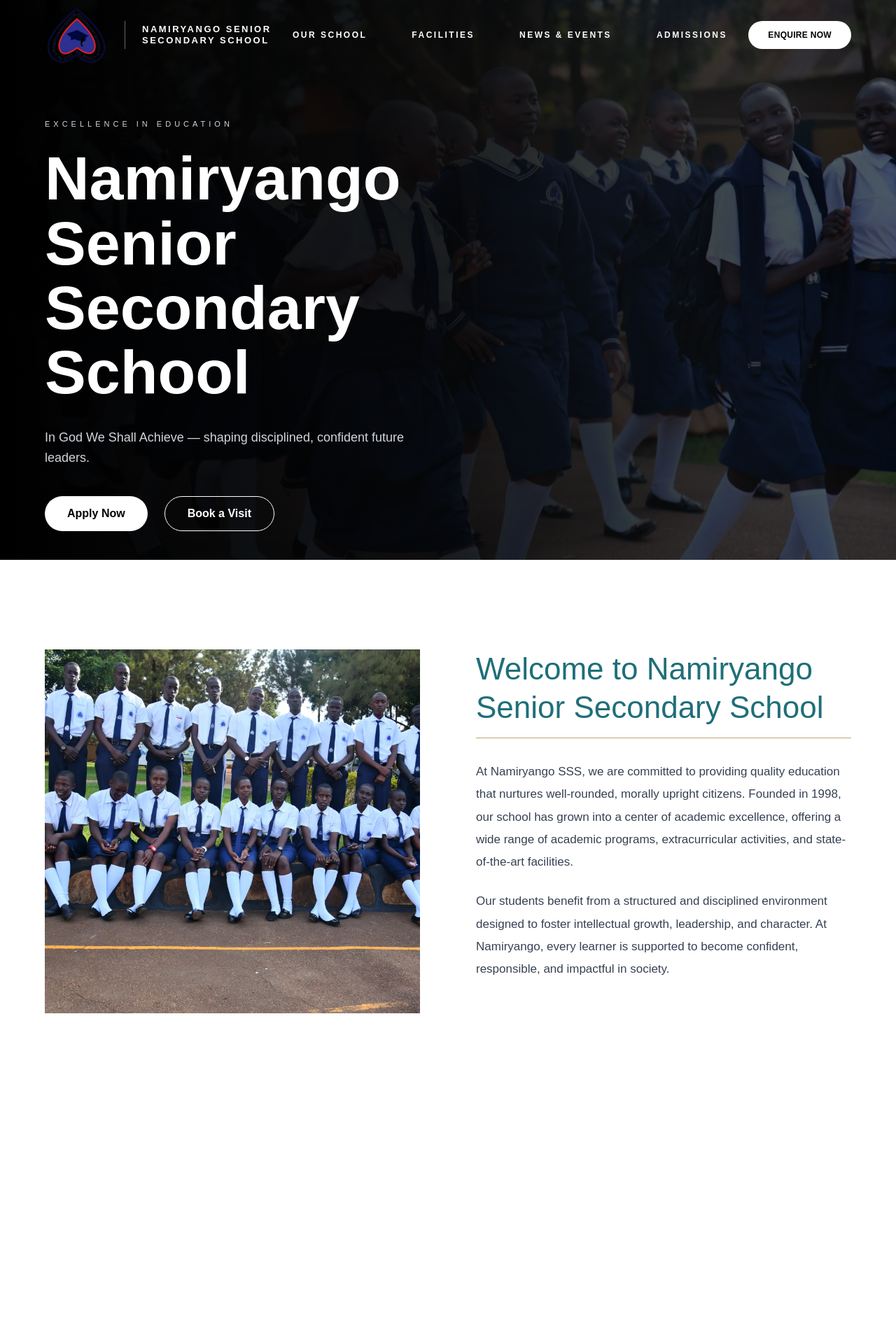
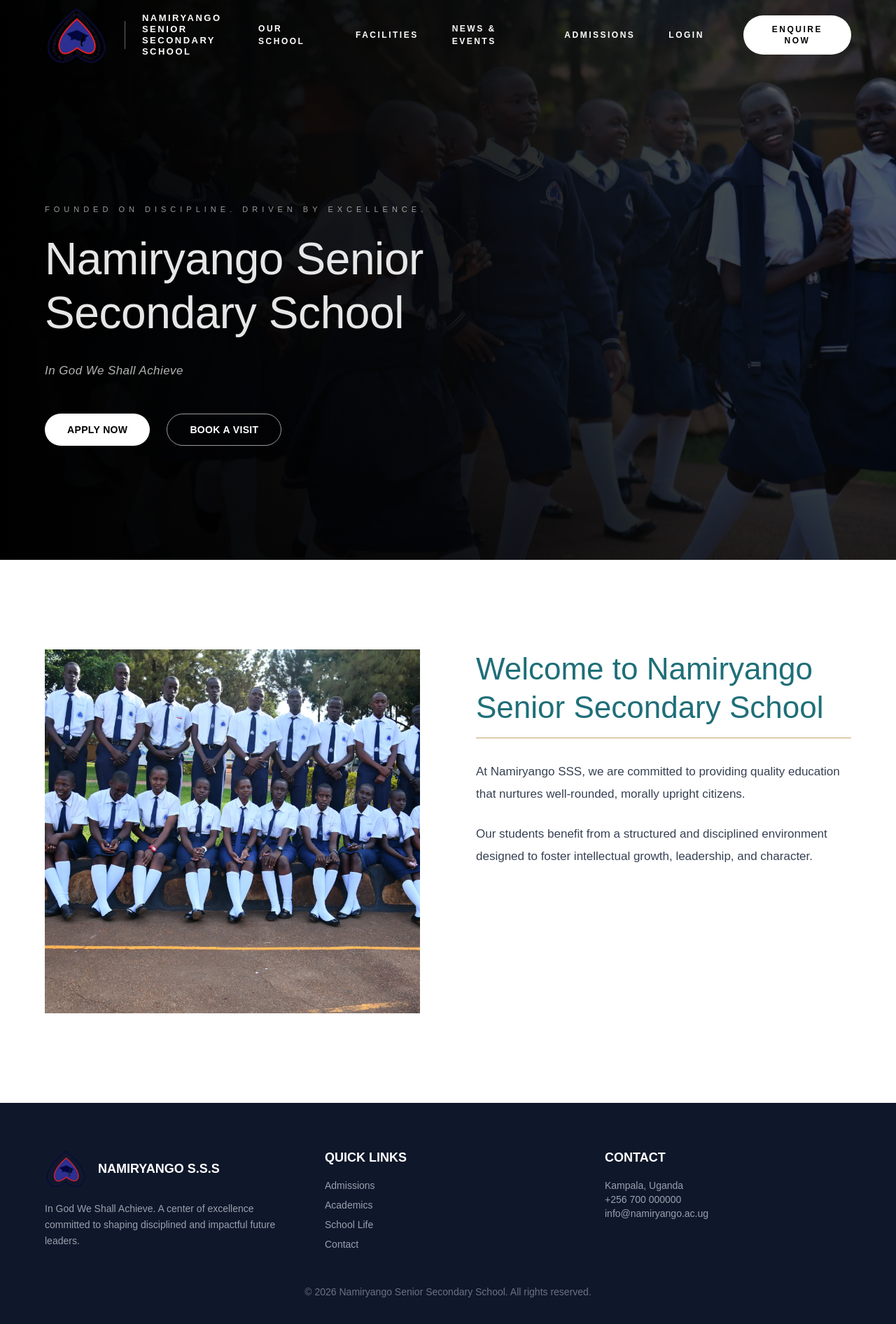
Before and after one commit to ClaireMasiga24/Namiryango-SS, a Next.js app: page / in a window 1280 px wide. Shown: the top 1892 px of the page at 70% size. Before the commit the page ends 1576 px from the top, so only its background shows below. Built offline with nearby package versions, Linux system fonts and the light colour scheme.

Commit message:
Added more to the landing page,like I have added a footer section

```diff
--- a/app/page.tsx
+++ b/app/page.tsx
@@ -21,7 +21,6 @@
       {/* ================= HERO ================= */}
       <section className="relative h-screen w-full overflow-hidden">
 
-        {/* Background */}
         <Image
           src="/images/SLN_7011-scaled.webp"
           alt="Students"
@@ -30,11 +29,11 @@
           className="object-cover"
         />
 
-        {/* Overlay */}
         <div className="absolute inset-0 bg-black/60" />
         <div className="absolute inset-0 bg-gradient-to-r from-black via-black/70 to-transparent" />
+        <div className="absolute inset-0 bg-gradient-to-t from-black/40 via-transparent to-transparent" />
 
-        {/* ================= NAVBAR ================= */}
+        {/* NAVBAR (FIXED) */}
         <nav
           className={`fixed top-0 left-0 w-full z-50 transition-all duration-500 ${
             scrolled ? "bg-white shadow-md" : "bg-transparent"
@@ -42,27 +41,17 @@
         >
           <div className="max-w-[1500px] mx-auto flex items-center justify-between px-16 h-[100px]">
 
-            {/* LOGO */}
+            {/* LEFT */}
             <div className="flex items-center gap-6">
-              <Image
-                src="/images/NSS.png"
-                alt="Logo"
-                width={90}
-                height={90}
-                className="object-contain"
-              />
+              <Image src="/images/NSS.png" alt="Logo" width={90} height={90} />
 
-              <div
-                className={`h-10 w-[1px] ${
-                  scrolled ? "bg-[#1F6F78]/30" : "bg-white/40"
-                }`}
-              />
+              <div className={`h-10 w-[1px] ${
+                scrolled ? "bg-[#1F6F78]/30" : "bg-white/40"
+              }`} />
 
-              <div
-                className={`uppercase leading-tight ${
-                  scrolled ? "text-[#1F6F78]" : "text-white"
-                }`}
-              >
+              <div className={`uppercase leading-tight ${
+                scrolled ? "text-[#1F6F78]" : "text-white"
+              }`}>
                 <p className="font-bold text-[13px] tracking-[2.5px]">
                   NAMIRYANGO SENIOR
                 </p>
@@ -72,28 +61,23 @@
               </div>
             </div>
 
-            {/* NAV LINKS */}
-            <div
-              className={`hidden md:flex items-center gap-16 text-[12px] font-semibold tracking-[2.5px] uppercase ${
-                scrolled ? "text-[#1F6F78]" : "text-white"
-              }`}
-            >
-              <a className="hover:opacity-70">Our School</a>
-              <a className="hover:opacity-70">Facilities</a>
-              <a className="hover:opacity-70">News & Events</a>
-              <a className="hover:opacity-70">Admissions</a>
+            {/* RIGHT (ALL IN ONE LINE NOW) */}
+            <div className={`hidden md:flex items-center gap-12 text-[12px] font-semibold tracking-[2.5px] uppercase ${
+              scrolled ? "text-[#1F6F78]" : "text-white"
+            }`}>
+              <a>OUR SCHOOL</a>
+              <a>FACILITIES</a>
+              <a>NEWS & EVENTS</a>
+              <a>ADMISSIONS</a>
+              <a>LOGIN</a>
+
+              <button className={`ml-2 px-7 py-3 rounded-full text-xs font-semibold uppercase tracking-[2.5px] ${
+                scrolled ? "bg-[#1F6F78] text-white" : "bg-white text-black"
+              }`}>
+                ENQUIRE NOW
+              </button>
             </div>
 
-            {/* CTA */}
-            <button
-              className={`px-7 py-3 rounded-full text-xs font-semibold uppercase tracking-wide transition ${
-                scrolled
-                  ? "bg-[#1F6F78] text-white hover:bg-[#185a61]"
-                  : "bg-white text-black hover:bg-gray-200"
-              }`}
-            >
-              Enquire Now
-            </button>
           </div>
         </nav>
 
@@ -102,27 +86,25 @@
           <div className="max-w-[1500px] mx-auto px-16 w-full">
             <div className="max-w-2xl text-white mt-32">
 
-              <p className="text-[11px] uppercase tracking-[5px] mb-6 text-gray-300">
-                Excellence in Education
+              <p className="text-[11px] uppercase tracking-[6px] mb-6 text-white/60">
+                FOUNDED ON DISCIPLINE. DRIVEN BY EXCELLENCE.
               </p>
 
-              <h1 className="text-[72px] md:text-[88px] font-bold leading-[1.05] mb-8">
-                Namiryango <br />
-                Senior Secondary <br />
-                School
+              <h1 className="text-[46px] md:text-[64px] font-medium leading-[1.2] tracking-[-0.4px] mb-8 text-white/90">
+                Namiryango Senior Secondary School
               </h1>
 
-              <p className="text-lg text-gray-300 mb-10 leading-relaxed max-w-xl">
-                In God We Shall Achieve — shaping disciplined, confident future leaders.
+              <p className="text-[17px] italic text-white/70 mb-12 tracking-wide">
+                In God We Shall Achieve
               </p>
 
               <div className="flex gap-6">
-                <button className="bg-white text-black px-8 py-3 rounded-full font-semibold hover:bg-gray-200 transition">
-                  Apply Now
+                <button className="bg-white text-black px-8 py-3 rounded-full text-sm font-semibold tracking-wide hover:bg-gray-200 transition">
+                  APPLY NOW
                 </button>
 
-                <button className="border border-white px-8 py-3 rounded-full font-semibold hover:bg-white hover:text-black transition">
-                  Book a Visit
+                <button className="border border-white/60 px-8 py-3 rounded-full text-sm font-semibold tracking-wide hover:bg-white hover:text-black transition">
+                  BOOK A VISIT
                 </button>
               </div>
 
@@ -133,41 +115,71 @@
 
       {/* ================= ABOUT SECTION ================= */}
       <section className="bg-white py-32">
-
         <div className="max-w-[1400px] mx-auto px-16 grid md:grid-cols-2 gap-20 items-start">
 
-          {/* IMAGE */}
           <div className="relative w-full h-[520px]">
-            <Image
-              src="/images/SLN_7081-scaled.webp"
-              alt="Students"
-              fill
-              className="object-cover"
-            />
+            <Image src="/images/SLN_7081-scaled.webp" alt="Students" fill className="object-cover" />
           </div>
 
-          {/* TEXT */}
           <div>
-
-            {/* HEADING */}
             <h2 className="text-[44px] font-light text-[#1F6F78] leading-tight mb-4">
               Welcome to Namiryango Senior Secondary School
             </h2>
 
-            {/* FULL UNDERLINE */}
             <div className="w-full h-[1px] bg-[#c5a46d] mb-8" />
 
             <p className="text-[17px] leading-[1.9] text-gray-700 mb-6">
-              At Namiryango SSS, we are committed to providing quality education that nurtures well-rounded, morally upright citizens. Founded in 1998, our school has grown into a center of academic excellence, offering a wide range of academic programs, extracurricular activities, and state-of-the-art facilities.
+              At Namiryango SSS, we are committed to providing quality education that nurtures well-rounded, morally upright citizens.
             </p>
 
             <p className="text-[17px] leading-[1.9] text-gray-700">
-              Our students benefit from a structured and disciplined environment designed to foster intellectual growth, leadership, and character. At Namiryango, every learner is supported to become confident, responsible, and impactful in society.
+              Our students benefit from a structured and disciplined environment designed to foster intellectual growth, leadership, and character.
             </p>
+          </div>
 
-          </div>
         </div>
       </section>
+
+      {/* ================= FOOTER ================= */}
+      <footer className="bg-[#0f172a] text-white py-16">
+        <div className="max-w-[1400px] mx-auto px-16 grid md:grid-cols-3 gap-12">
+
+          <div>
+            <div className="flex items-center gap-4 mb-4">
+              <Image src="/images/NSS.png" alt="Logo" width={60} height={60} />
+              <h3 className="text-lg font-semibold">NAMIRYANGO S.S.S</h3>
+            </div>
+
+            <p className="text-gray-400 text-sm leading-relaxed">
+              In God We Shall Achieve. A center of excellence committed to shaping disciplined and impactful future leaders.
+            </p>
+          </div>
+
+          <div>
+            <h3 className="text-lg font-semibold mb-4">QUICK LINKS</h3>
+            <ul className="space-y-2 text-sm text-gray-400">
+              <li>Admissions</li>
+              <li>Academics</li>
+              <li>School Life</li>
+              <li>Contact</li>
+            </ul>
+          </div>
+
+          <div>
+            <h3 className="text-lg font-semibold mb-4">CONTACT</h3>
+            <p className="text-gray-400 text-sm">
+              Kampala, Uganda <br />
+              +256 700 000000 <br />
+              info@namiryango.ac.ug
+            </p>
+          </div>
+
+        </div>
+
+        <div className="text-center text-gray-500 text-sm mt-12">
+          © {new Date().getFullYear()} Namiryango Senior Secondary School. All rights reserved.
+        </div>
+      </footer>
 
     </main>
   );
```
